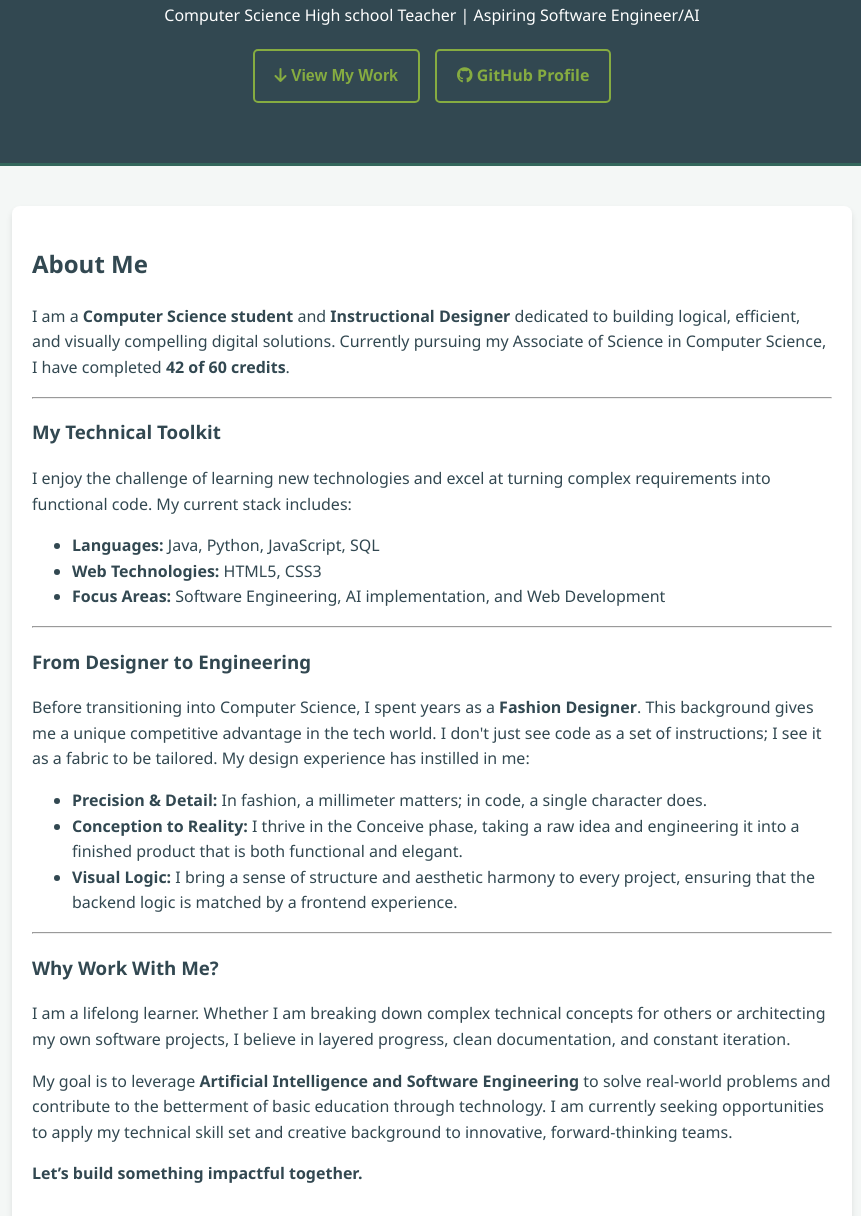
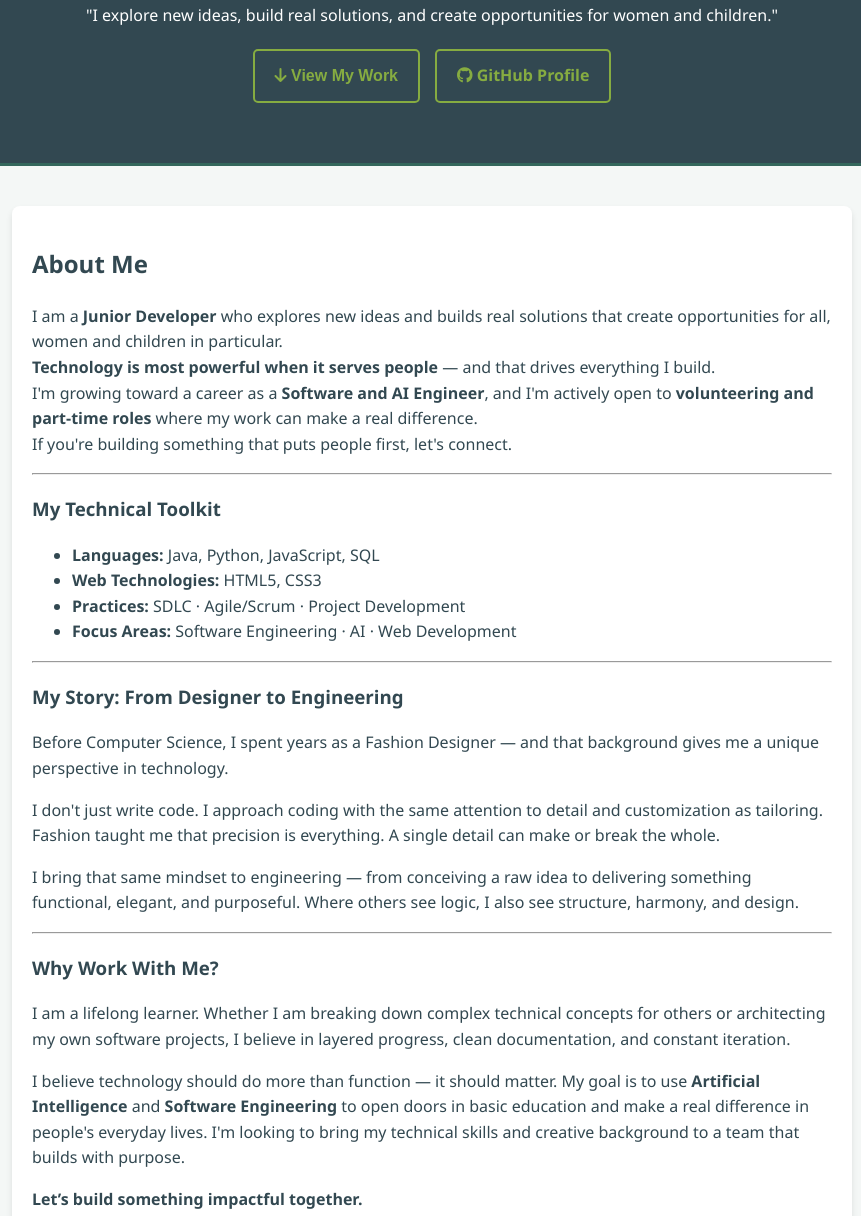
Before and after one commit to realjewo12/JDibena-site, a website: page index.html in a window 1280 px wide. Shown: the part 309-1525 px from the top of the page, without its empty margins (208-1069 px from the left). Drawn offline with Linux system fonts and the light colour scheme.

Commit message:
Maintenance

```diff
--- a/index.html
+++ b/index.html
@@ -35,8 +35,8 @@
     </header>
 
     <section id="hero">
-        <h1>Building Solutions with Logic & Precision</h1>
-        <p>Computer Science High school Teacher | Aspiring Software Engineer/AI</p>
+        <h1>Junior Developer | Aspiring Software/AI Engineer</h1>
+        <p>"I explore new ideas, build real solutions, and create opportunities for women and children." </p>
         <div class="hero-btns">
         <button onclick="location.href='#projects'"><i class="fas fa-arrow-down"></i> View My Work</button>
         <a href="https://github.com/realjewo12" target="_blank" rel="noopener noreferrer" class="btn-secondary"><i class="fab fa-github"></i> GitHub Profile</a>
@@ -46,30 +46,37 @@
     <section id="about">
         <h2>About Me</h2>
         <p>
-            I am a <strong>Computer Science student</strong> and <strong>Instructional Designer</strong> dedicated to building logical, efficient, and visually compelling digital solutions. Currently pursuing my Associate of Science in Computer Science, I have completed <strong>42 of 60 credits</strong>.
+            I am a <strong>Junior Developer</strong> who explores new ideas and builds real solutions that create opportunities for all, women and children in particular.
+            <br>
+            <strong>Technology is most powerful when it serves people</strong> — and that drives everything I build.
+            <br>
+            I'm growing toward a career as a <strong>Software and AI Engineer</strong>, and I'm actively open to <strong>volunteering and part-time roles</strong> where my work can make a real difference.
+            <br>
+            If you're building something that puts people first, let's connect.
         </p>
 
         <hr>
 
         <h3>My Technical Toolkit</h3>
-        <p>I enjoy the challenge of learning new technologies and excel at turning complex requirements into functional code. My current stack includes:</p>
     <ul>
         <li><strong>Languages:</strong> Java, Python, JavaScript, SQL</li>
         <li><strong>Web Technologies:</strong> HTML5, CSS3</li>
-        <li><strong>Focus Areas:</strong> Software Engineering, AI implementation, and Web Development</li>
+        <li><strong>Practices:</strong> SDLC · Agile/Scrum · Project Development</li>
+        <li><strong>Focus Areas:</strong> Software Engineering · AI · Web Development</li>
     </ul>
 
     <hr>
 
-    <h3>From Designer to Engineering</h3>
+    <h3>My Story: From Designer to Engineering</h3>
     <p>
-        Before transitioning into Computer Science, I spent years as a <strong>Fashion Designer</strong>. This background gives me a unique competitive advantage in the tech world. I don't just see code as a set of instructions; I see it as a fabric to be tailored. My design experience has instilled in me:
+        Before Computer Science, I spent years as a Fashion Designer — and that background gives me a unique perspective in technology.
     </p>
-    <ul>
-        <li><strong>Precision & Detail:</strong> In fashion, a millimeter matters; in code, a single character does.</li>
-        <li><strong>Conception to Reality:</strong> I thrive in the Conceive phase, taking a raw idea and engineering it into a finished product that is both functional and elegant.</li>
-        <li><strong>Visual Logic:</strong> I bring a sense of structure and aesthetic harmony to every project, ensuring that the backend logic is matched by a frontend experience.</li>
-    </ul>
+    <p>
+        I don't just write code. I approach coding with the same attention to detail and customization as tailoring. Fashion taught me that precision is everything. A single detail can make or break the whole.
+    </p>
+    <p>
+         I bring that same mindset to engineering — from conceiving a raw idea to delivering something functional, elegant, and purposeful. Where others see logic, I also see structure, harmony, and design.
+    </p>
 
     <hr>
 
@@ -78,7 +85,7 @@
         I am a lifelong learner. Whether I am breaking down complex technical concepts for others or architecting my own software projects, I believe in layered progress, clean documentation, and constant iteration.
     </p>
     <p>
-        My goal is to leverage <strong>Artificial Intelligence and Software Engineering</strong> to solve real-world problems and contribute to the betterment of basic education through technology. I am currently seeking opportunities to apply my technical skill set and creative background to innovative, forward-thinking teams.
+        I believe technology should do more than function — it should matter. My goal is to use <strong>Artificial Intelligence</strong> and <strong>Software Engineering</strong> to open doors in basic education and make a real difference in people's everyday lives. I'm looking to bring my technical skills and creative background to a team that builds with purpose.
     </p>
 
     <p><strong>Let’s build something impactful together.</strong></p>
```
